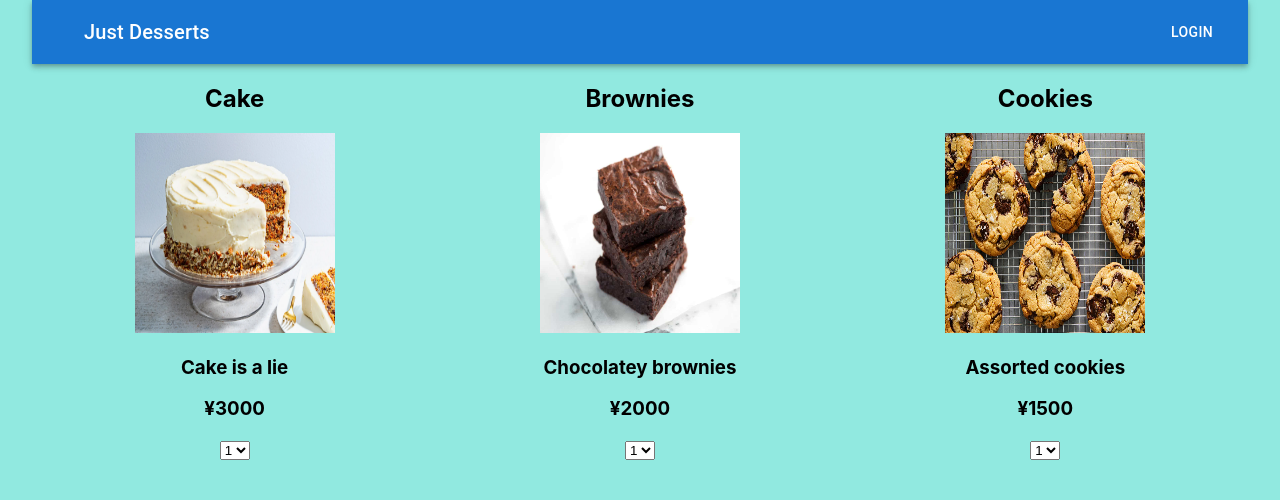
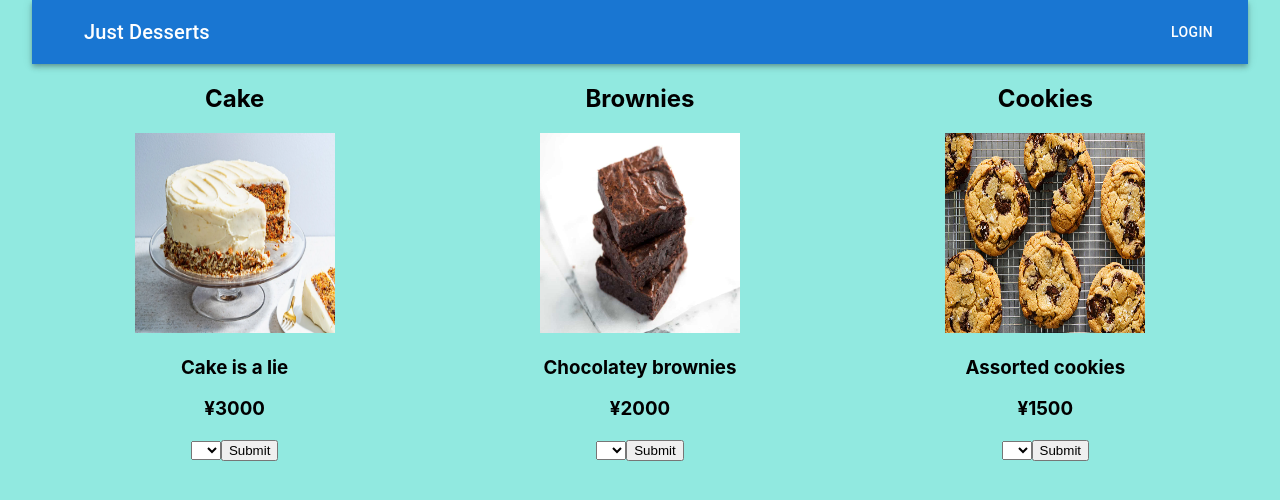
Before and after one commit to juliwithoutthee/justdessertsFE, a Next.js app: page / in a window 1280 px wide. Shown: the top 500 px of the page. Built offline with nearby package versions, Linux system fonts and the light colour scheme.

Commit message:
Adds submit button to select element

```diff
--- a/components/AllProducts.tsx
+++ b/components/AllProducts.tsx
@@ -41,13 +41,17 @@ export default function AllProducts() {
                             />
                             <h3>{el.description}</h3>
                             <h3>¥{el.price}</h3>
+                            <div>
                                 <select value="quantity">Quantity
+                                    <option></option>
                                     <option>1</option>
                                     <option>2</option>
                                     <option>3</option>
                                     <option>4</option>
                                     <option>5</option>
                                 </select>
+                                <button>Submit</button>
+                                </div>
                         </div>
                     );
                 })}
```
Lines whose indentation alone changed are shown as unchanged.
